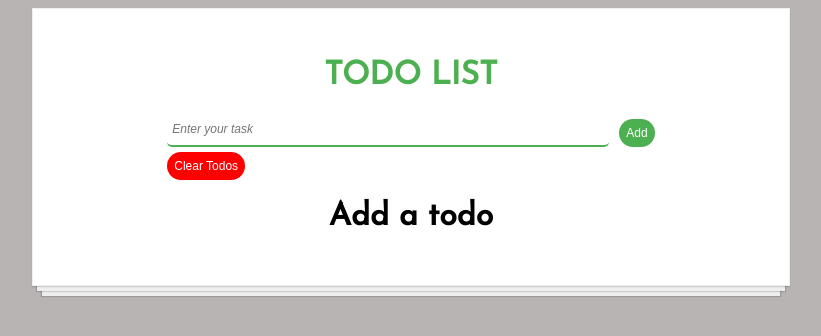
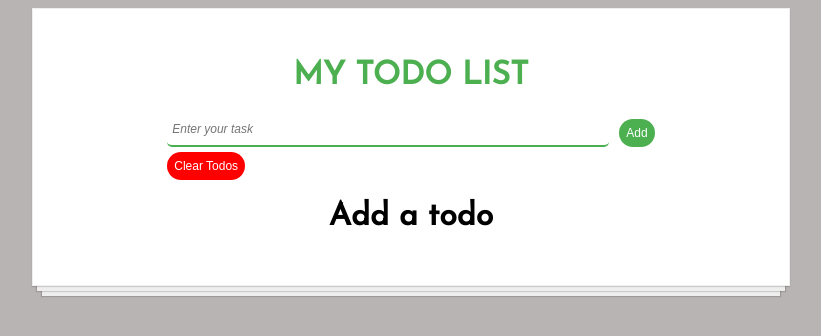
Before and after one commit to junior-8080/todo, a React (Create React App) app: page / in a window 1280 px wide. Shown: the top 336 px of the page, without its empty margins (229-1050 px from the left). Built offline with nearby package versions, Linux system fonts and the light colour scheme; the HTML template or start-up script is replaced by a standard one; what short-unique-id would draw is missing.

Commit message:
changed title

```diff
--- a/src/TodoForm.js
+++ b/src/TodoForm.js
@@ -36,7 +36,7 @@ class  TodoForm extends Component{
     render(){
         return(
             <form onSubmit={this.handleSubmit}>
-                <h1 className="title">TODO LIST</h1>
+                <h1 className="title"> MY TODO LIST </h1>
                 <div className="todo-form">
                     <input type="text" value={this.state.text} onChange={this.handleChange} placeholder="Enter your task"/>
                     <button type="button"  className="clear" onClick={this.handleSubmit}>Add</button>
```
